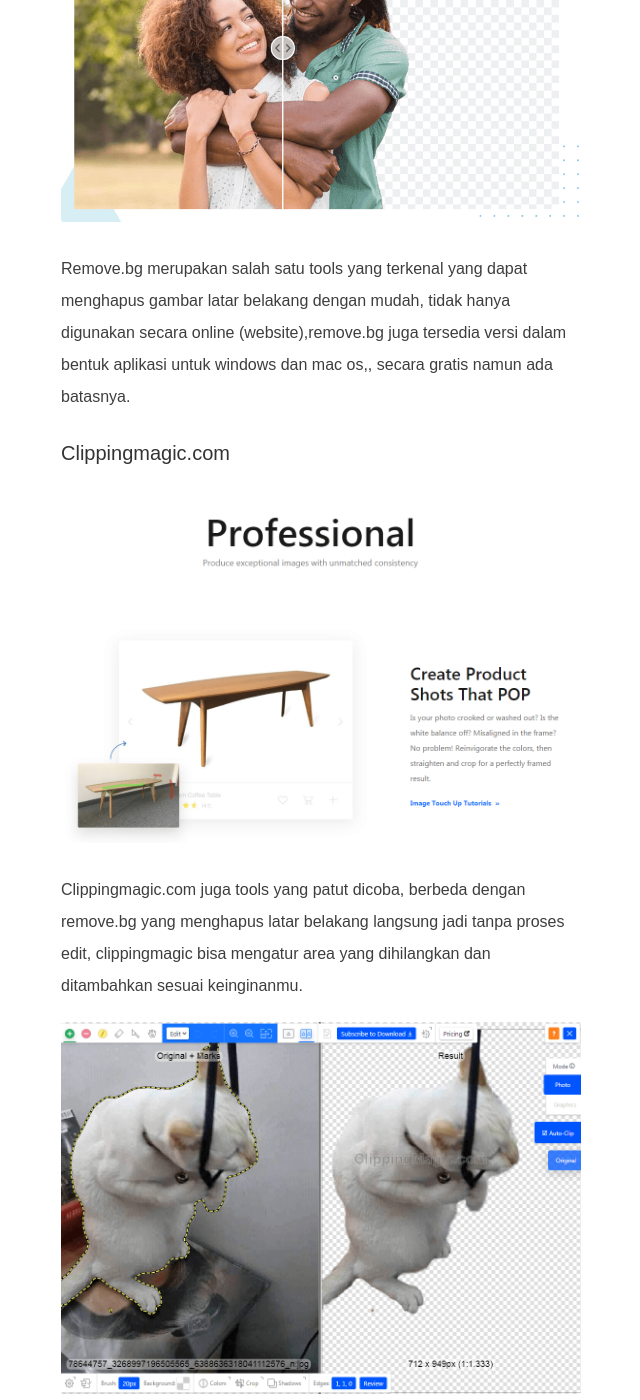
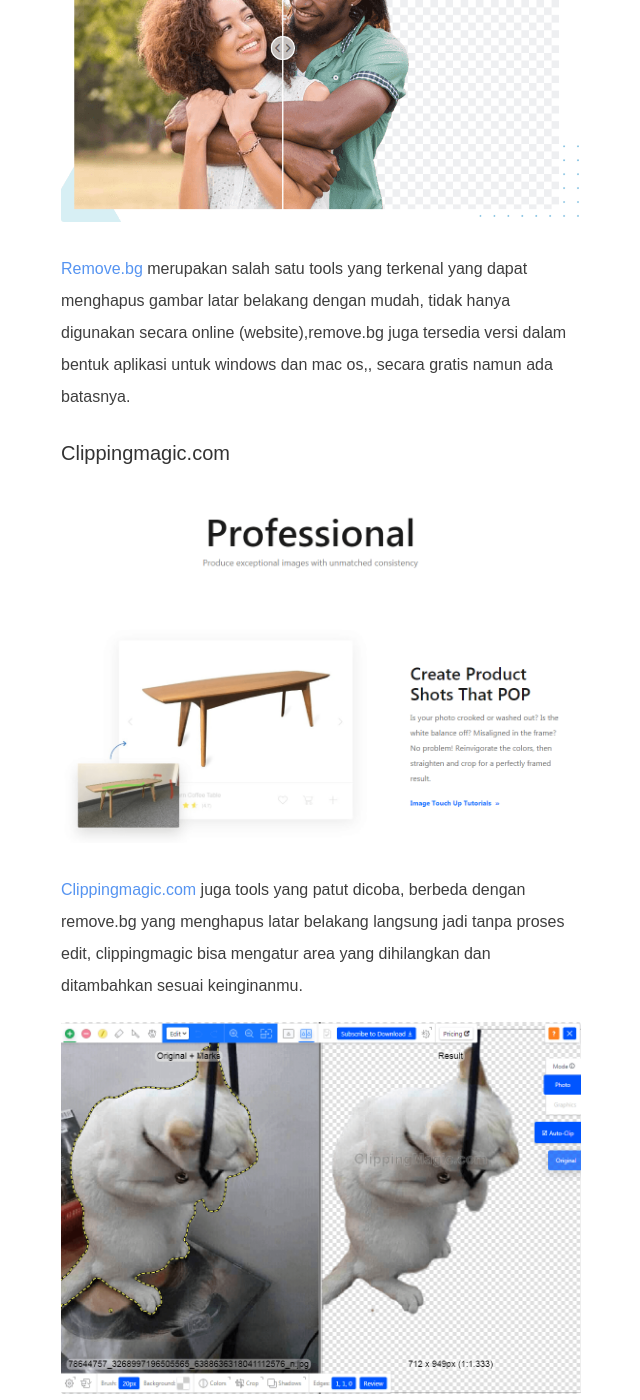
Before and after one commit to Zulfkr197/zulfkr197.github.io, a Jekyll site: the page built from _posts/2020-01-27-cara-menghapus-latar belakang-foto-otomatis.md, in a window 1280 px wide and 1400 px high, scrolled down 1233 px. Shown: the whole window, without its empty margins (319-959 px from the left). Built offline with Jekyll 4.4.1, drawn with Linux system fonts in a browser that asks for light colours; nearby versions of some CDN libraries; some web fonts are replaced; comment, search, counter and statistics services are not loaded; part of the change alters nothing that is shown; some of the changed text lies outside the part shown.

```diff
--- a/_posts/2020-01-27-cara-menghapus-latar belakang-foto-otomatis.md
+++ b/_posts/2020-01-27-cara-menghapus-latar belakang-foto-otomatis.md
@@ -1,6 +1,6 @@
 ---
 title         : "Cara Menghapus Latar Belakang Foto Otomatis"
-date          : 2019-11-07 19:27:00
+date          : 2020-01-27 19:27:00
 description   : jaman dulu hapus latar belakang itu susah banget,, pake photoshop lagi, sekarang udh gampang otomatis gak pake telor.
 ---
 
@@ -16,13 +16,13 @@ berikut 2 website yang bisa menghapus latar belakang secara otomatis, *catatan :
 
 ![hapus latar belakang foto](/assets/post/hapus-latar-belakang-foto-1.png)
 
-Remove.bg merupakan salah satu tools yang terkenal yang dapat menghapus gambar latar belakang dengan mudah, tidak hanya digunakan secara online (website),remove.bg juga tersedia versi dalam bentuk aplikasi untuk windows dan mac os,, secara gratis namun ada batasnya.
+[Remove.bg](https://remove.bg) merupakan salah satu tools yang terkenal yang dapat menghapus gambar latar belakang dengan mudah, tidak hanya digunakan secara online (website),remove.bg juga tersedia versi dalam bentuk aplikasi untuk windows dan mac os,, secara gratis namun ada batasnya.
 
 ### Clippingmagic.com
 
 ![hapus latar belakang foto](/assets/post/hapus-latar-belakang-foto-2.png)
 
-Clippingmagic.com juga tools yang patut dicoba, berbeda dengan remove.bg yang menghapus latar belakang langsung jadi tanpa proses edit, clippingmagic bisa mengatur area yang dihilangkan dan ditambahkan sesuai keinginanmu.
+[Clippingmagic.com](https://clippingmagic.com) juga tools yang patut dicoba, berbeda dengan remove.bg yang menghapus latar belakang langsung jadi tanpa proses edit, clippingmagic bisa mengatur area yang dihilangkan dan ditambahkan sesuai keinginanmu.
 
 ![hapus latar belakang foto](/assets/post/hapus-latar-belakang-foto-3.png)
 
```
